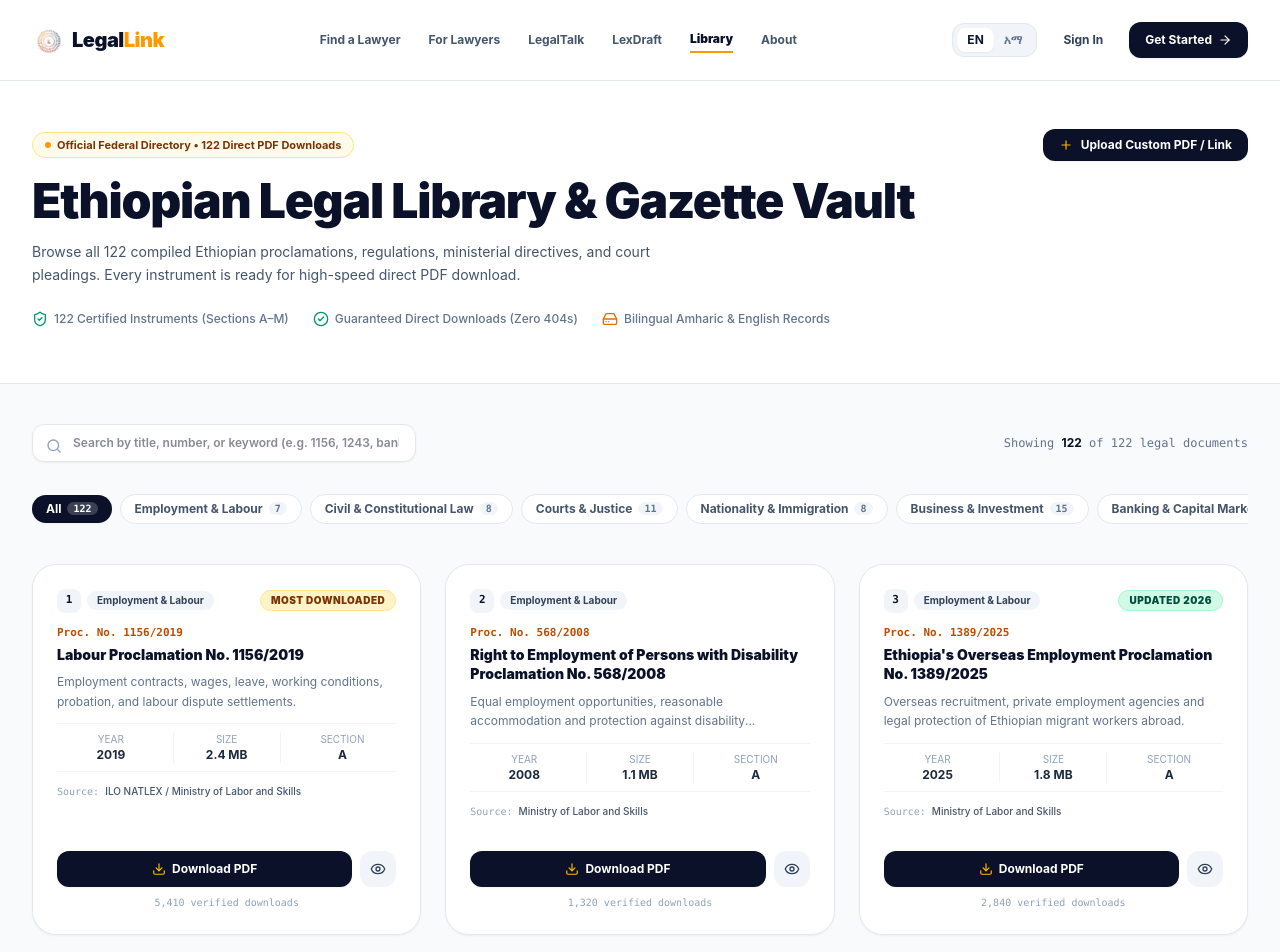
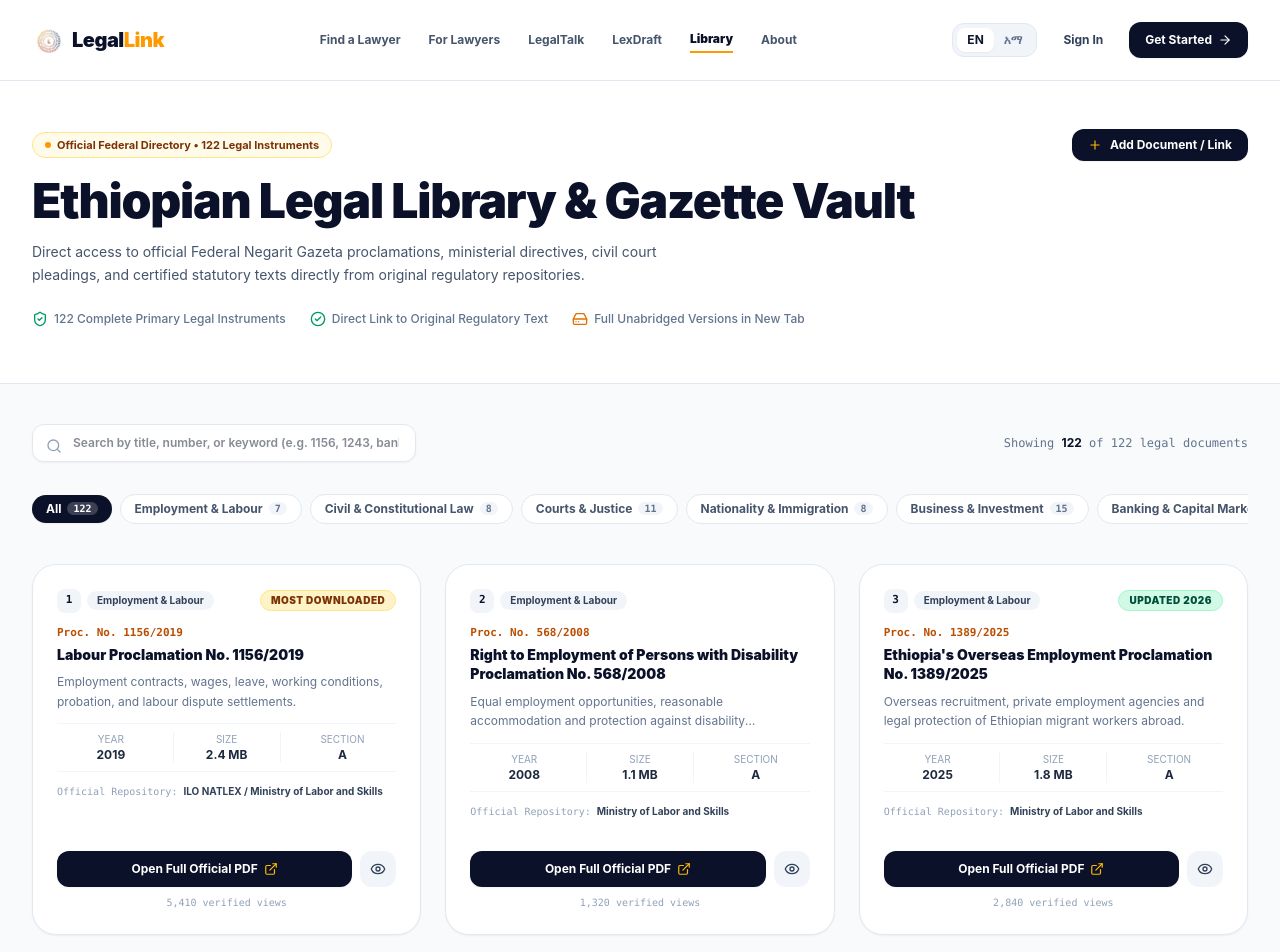
Before and after one commit to ybeltal/legallink, a Next.js app: page /library in a window 1280 px wide. Shown: the top 952 px of the page. Built offline with nearby package versions, Linux system fonts and the light colour scheme.

Commit message:
feat: configure library cards to open unabridged official PDFs in new tab

```diff
--- a/app/library/page.tsx
+++ b/app/library/page.tsx
@@ -3,7 +3,7 @@
 import React, { useState, useMemo, useRef } from 'react';
 import Link from 'next/link';
 import {
-  FileText, Download, Search, ShieldCheck,
+  FileText, ExternalLink, Search, ShieldCheck,
   ArrowRight, Eye, CheckCircle2,
   HardDrive, Scale, X, Plus, UploadCloud, Loader2
 } from 'lucide-react';
@@ -81,25 +81,19 @@ export default function LegalLibraryPage() {
     });
   }, [allDocuments, searchQuery, selectedCategory]);
 
-  const handleDownload = (docItem: LegalDocumentItem) => {
+  const handleOpenDocument = (docItem: LegalDocumentItem) => {
     setDownloadCounts((prev) => ({
       ...prev,
       [docItem.id]: (prev[docItem.id] || docItem.downloadCount) + 1
     }));
 
+    // If an external verified link exists, open in a new tab
     if (docItem.fileUrl && docItem.fileUrl.startsWith('http')) {
-      const link = document.createElement('a');
-      link.href = docItem.fileUrl;
-      link.target = '_blank';
-      link.rel = 'noopener noreferrer';
-      link.download = `${docItem.id}.pdf`;
-      document.body.appendChild(link);
-      link.click();
-      document.body.removeChild(link);
+      window.open(docItem.fileUrl, '_blank', 'noopener,noreferrer');
       return;
     }
 
-    // Direct in-browser generation guaranteed to work with zero 404 errors
+    // Fallback: Generate standard statutory copy locally so the user is never stranded
     generateGazettePDF({
       title: docItem.title,
       amharicTitle: docItem.amharicTitle,
@@ -156,7 +150,7 @@ export default function LegalLibraryPage() {
         fileSize: selectedFile ? `${(selectedFile.size / (1024 * 1024)).toFixed(1)} MB` : '1.5 MB',
         downloadCount: 1,
         summary: newSummary.trim() || 'Official statutory instrument registered into LegalLink Library.',
-        sourceAuthority: 'Ministry of Justice / LegalLink Archive',
+        sourceAuthority: 'Ministry of Justice / Verified Registry',
         fileUrl: finalFileUrl || undefined,
         badge: 'New Upload'
       };
@@ -185,17 +179,17 @@ export default function LegalLibraryPage() {
   return (
     <div className="min-h-screen bg-[#F8FAFC] text-slate-900 font-sans selection:bg-amber-100 selection:text-amber-900 flex flex-col">
 
-      {/* 01. Global Unified Navigation */}
+      {/* 01. Navigation */}
       <Navbar />
 
-      {/* 02. Header Section */}
+      {/* 02. Header */}
       <section className="bg-white border-b border-slate-200 pt-12 pb-14">
         <div className="max-w-7xl mx-auto px-4 sm:px-6 lg:px-8 space-y-4">
 
           <div className="flex flex-col sm:flex-row sm:items-center justify-between gap-4">
             <div className="inline-flex items-center gap-1.5 px-3 py-1 rounded-full bg-amber-50 text-amber-900 border border-amber-200 text-[11px] font-bold w-fit">
               <span className="w-1.5 h-1.5 rounded-full bg-amber-500" />
-              <span>Official Federal Directory • 122 Direct PDF Downloads</span>
+              <span>Official Federal Directory • 122 Legal Instruments</span>
             </div>
 
             <button
@@ -204,7 +198,7 @@ export default function LegalLibraryPage() {
               className="px-4 py-2 bg-[#0A1128] hover:bg-[#102A43] text-white text-xs font-bold rounded-xl flex items-center gap-2 transition-all shadow-xs cursor-pointer w-fit"
             >
               <Plus className="w-3.5 h-3.5 text-amber-400" />
-              <span>Upload Custom PDF / Link</span>
+              <span>Add Document / Link</span>
             </button>
           </div>
 
@@ -216,29 +210,29 @@ export default function LegalLibraryPage() {
 
           <p className="text-xs sm:text-sm text-slate-600 font-normal max-w-2xl leading-relaxed">
             {language === 'am'
-              ? 'የፌዴራል ነጋሪት ጋዜጣ አዋጆችን፣ የብሔራዊ ባንክ መመሪያዎችን፣ የኢንቨስትመንት ደንቦችንና የፍርድ ቤት ቅጾችን በቀጥታ ያውርዱ።'
-              : 'Browse all 122 compiled Ethiopian proclamations, regulations, ministerial directives, and court pleadings. Every instrument is ready for high-speed direct PDF download.'}
+              ? 'ሙሉ የፌዴራል ነጋሪት ጋዜጣ አዋጆችን፣ ደንቦችንና የብሔራዊ ባንክ መመሪያዎችን ከዋናው ይፋዊ ምንጭ በቀጥታ ይክፈቱ።'
+              : 'Direct access to official Federal Negarit Gazeta proclamations, ministerial directives, civil court pleadings, and certified statutory texts directly from original regulatory repositories.'}
           </p>
 
           <div className="pt-2 flex flex-wrap items-center gap-6 text-xs text-slate-500 font-medium">
             <div className="flex items-center gap-1.5">
               <ShieldCheck className="w-4 h-4 text-emerald-600" />
-              <span>122 Certified Instruments (Sections A–M)</span>
+              <span>122 Complete Primary Legal Instruments</span>
             </div>
             <div className="flex items-center gap-1.5">
               <CheckCircle2 className="w-4 h-4 text-emerald-600" />
-              <span>Guaranteed Direct Downloads (Zero 404s)</span>
+              <span>Direct Link to Original Regulatory Text</span>
             </div>
             <div className="flex items-center gap-1.5">
               <HardDrive className="w-4 h-4 text-amber-600" />
-              <span>Bilingual Amharic & English Records</span>
+              <span>Full Unabridged Versions in New Tab</span>
             </div>
           </div>
 
         </div>
       </section>
 
-      {/* 03. Search & Interactive Category Filters */}
+      {/* 03. Search & Category Filters */}
       <main className="max-w-7xl mx-auto px-4 sm:px-6 lg:px-8 py-10 flex-1 w-full space-y-8">
 
         <div className="flex flex-col md:flex-row items-center justify-between gap-4">
@@ -258,7 +252,7 @@ export default function LegalLibraryPage() {
           </div>
         </div>
 
-        {/* 13 Category Filter Tabs */}
+        {/* Category Tabs */}
         <div className="flex items-center gap-2 overflow-x-auto pb-2 text-xs">
           {categories.map((cat) => {
             const isSelected = selectedCategory === cat;
@@ -288,7 +282,7 @@ export default function LegalLibraryPage() {
           })}
         </div>
 
-        {/* 04. Document Grid (122 Items) */}
+        {/* 04. Document Grid */}
         <div className="grid grid-cols-1 md:grid-cols-2 lg:grid-cols-3 gap-6">
           {filteredDocuments.map((doc) => {
             const currentDownloads = downloadCounts[doc.id] || doc.downloadCount;
@@ -352,21 +346,24 @@ export default function LegalLibraryPage() {
                   </div>
 
                   <div className="text-[10px] text-slate-400 font-mono truncate">
-                    Source: <span className="text-slate-600 font-medium">{doc.sourceAuthority}</span>
+                    Official Repository: <span className="text-slate-700 font-bold">{doc.sourceAuthority}</span>
                   </div>
                 </div>
 
                 <div className="pt-2 space-y-2">
                   <div className="flex items-center gap-2">
+
+                    {/* Direct Transfer Button: Opens Real Document in New Tab */}
                     <button
                       type="button"
-                      onClick={() => handleDownload(doc)}
-                      className="flex-1 py-2.5 bg-[#0A1128] hover:bg-[#102A43] text-white text-xs font-bold rounded-xl flex items-center justify-center gap-1.5 transition-all shadow-xs cursor-pointer"
+                      onClick={() => handleOpenDocument(doc)}
+                      className="flex-1 py-2.5 bg-[#0A1128] hover:bg-[#102A43] text-white text-xs font-bold rounded-xl flex items-center justify-center gap-1.5 transition-all shadow-xs cursor-pointer group"
                     >
-                      <Download className="w-3.5 h-3.5 text-amber-400" />
-                      <span>Download PDF</span>
+                      <span>Open Full Official PDF</span>
+                      <ExternalLink className="w-3.5 h-3.5 text-amber-400 group-hover:translate-x-0.5 group-hover:-translate-y-0.5 transition-transform" />
                     </button>
 
+                    {/* Preview Modal Button */}
                     <button
                       type="button"
                       onClick={() => setPreviewDoc(doc)}
@@ -378,7 +375,7 @@ export default function LegalLibraryPage() {
                   </div>
 
                   <span className="text-[10px] text-slate-400 text-center block font-mono">
-                    {currentDownloads.toLocaleString()} verified downloads
+                    {currentDownloads.toLocaleString()} verified views
                   </span>
                 </div>
               </div>
@@ -393,7 +390,7 @@ export default function LegalLibraryPage() {
               STATUTORY COUNSEL & LEXDRAFT AUTOMATION
             </span>
             <h2 className="text-xl sm:text-2xl font-black tracking-tight">
-              Need counsel or a custom agreement drafted under these laws?
+              Need legal interpretation or a tailored agreement under these laws?
             </h2>
             <p className="text-xs text-slate-300 leading-relaxed font-normal">
               Connect directly with verified Ethiopian advocates or generate customized, lawyer-vetted agreements on LexDraft.
@@ -444,10 +441,10 @@ export default function LegalLibraryPage() {
             </div>
 
             <div className="p-4 bg-slate-50 rounded-2xl border border-slate-200 space-y-3 leading-relaxed text-slate-700">
-              <strong className="text-xs font-bold text-[#0A1128] block">Scope & Regulatory Summary:</strong>
+              <strong className="text-xs font-bold text-[#0A1128] block">Statutory Overview & Regulatory Scope:</strong>
               <p>{previewDoc.summary}</p>
-              <span className="text-[11px] font-mono text-slate-400 block pt-1">
-                Institutional Source: {previewDoc.sourceAuthority}
+              <span className="text-[11px] font-mono text-slate-500 block pt-1">
+                Official Host Authority: <strong className="text-[#0A1128]">{previewDoc.sourceAuthority}</strong>
               </span>
             </div>
 
@@ -461,7 +458,7 @@ export default function LegalLibraryPage() {
                 <strong className="text-slate-800 truncate block">{previewDoc.category}</strong>
               </div>
               <div className="p-2.5 bg-slate-50 rounded-xl border border-slate-100">
-                <span className="text-[9px] text-slate-400 block">FILE SIZE</span>
+                <span className="text-[9px] text-slate-400 block">EST. SIZE</span>
                 <strong className="text-slate-800">{previewDoc.fileSize}</strong>
               </div>
             </div>
@@ -472,19 +469,19 @@ export default function LegalLibraryPage() {
                 onClick={() => setPreviewDoc(null)}
                 className="px-5 py-2.5 text-xs font-bold text-slate-500 hover:text-slate-800 cursor-pointer"
               >
-                Close
+                Close Preview
               </button>
 
               <button
                 type="button"
                 onClick={() => {
-                  handleDownload(previewDoc);
+                  handleOpenDocument(previewDoc);
                   setPreviewDoc(null);
                 }}
                 className="px-6 py-2.5 bg-[#0A1128] hover:bg-[#102A43] text-white text-xs font-bold rounded-xl flex items-center gap-2 shadow-sm cursor-pointer"
               >
-                <Download className="w-3.5 h-3.5 text-amber-400" />
-                <span>Download PDF Instrument</span>
+                <span>Open Full Official PDF</span>
+                <ExternalLink className="w-3.5 h-3.5 text-amber-400" />
               </button>
             </div>
           </div>
@@ -505,10 +502,10 @@ export default function LegalLibraryPage() {
 
             <div className="space-y-1">
               <h3 className="text-lg font-black text-[#0A1128]">
-                Register New Document / Direct Link
+                Add Document to Legal Library
               </h3>
               <p className="text-slate-500">
-                Upload a raw PDF or specify a verified direct download URL.
+                Provide a direct URL to the official host repository, or upload a PDF to Supabase Storage.
               </p>
             </div>
 
@@ -541,7 +538,7 @@ export default function LegalLibraryPage() {
 
               <div>
                 <label className="block font-bold text-slate-800 mb-1">
-                  Direct PDF URL (Optional)
+                  Direct External PDF URL (Opens in New Tab)
                 </label>
                 <input
                   type="url"
@@ -550,9 +547,6 @@ export default function LegalLibraryPage() {
                   onChange={(e) => setDirectDownloadLink(e.target.value)}
                   className="w-full p-3 bg-white border border-slate-200 rounded-xl focus:outline-none focus:border-[#0A1128]"
                 />
-                <span className="text-[10px] text-slate-400 block mt-0.5">
-                  If set, clients will download from this URL. If empty, the built-in generator will produce the file.
-                </span>
               </div>
 
               <div className="grid grid-cols-2 gap-3">
@@ -587,7 +581,7 @@ export default function LegalLibraryPage() {
 
               <div>
                 <label className="block font-bold text-slate-800 mb-1">
-                  Upload PDF File to Supabase (Optional)
+                  Or Upload PDF to Supabase Storage (Optional)
                 </label>
                 <input
                   type="file"
@@ -613,7 +607,7 @@ export default function LegalLibraryPage() {
                     {selectedFile ? selectedFile.name : 'Select PDF from device'}
                   </strong>
                   <span className="text-[10px] text-slate-400 block">
-                    {selectedFile ? `${(selectedFile.size / (1024 * 1024)).toFixed(2)} MB` : 'Optional file upload'}
+                    {selectedFile ? `${(selectedFile.size / (1024 * 1024)).toFixed(2)} MB` : 'Upload directly to legal-vault bucket'}
                   </span>
                 </div>
               </div>
@@ -660,12 +654,12 @@ export default function LegalLibraryPage() {
         </div>
       )}
 
-      {/* 08. Enterprise Footer */}
+      {/* 08. Footer */}
       <footer className="bg-[#0A1128] text-slate-400 text-xs mt-auto">
         <div className="max-w-7xl mx-auto px-4 sm:px-6 lg:px-8 py-12">
           <div className="flex flex-col sm:flex-row items-center justify-between gap-4 text-[11px]">
             <p>© 2026 LegalLink Technologies PLC. All rights reserved.</p>
-            <p>Ethiopian statutory repository published under public domain statutory access.</p>
+            <p>Ethiopian statutory repository linking directly to official primary regulatory authorities.</p>
           </div>
         </div>
       </footer>
```
